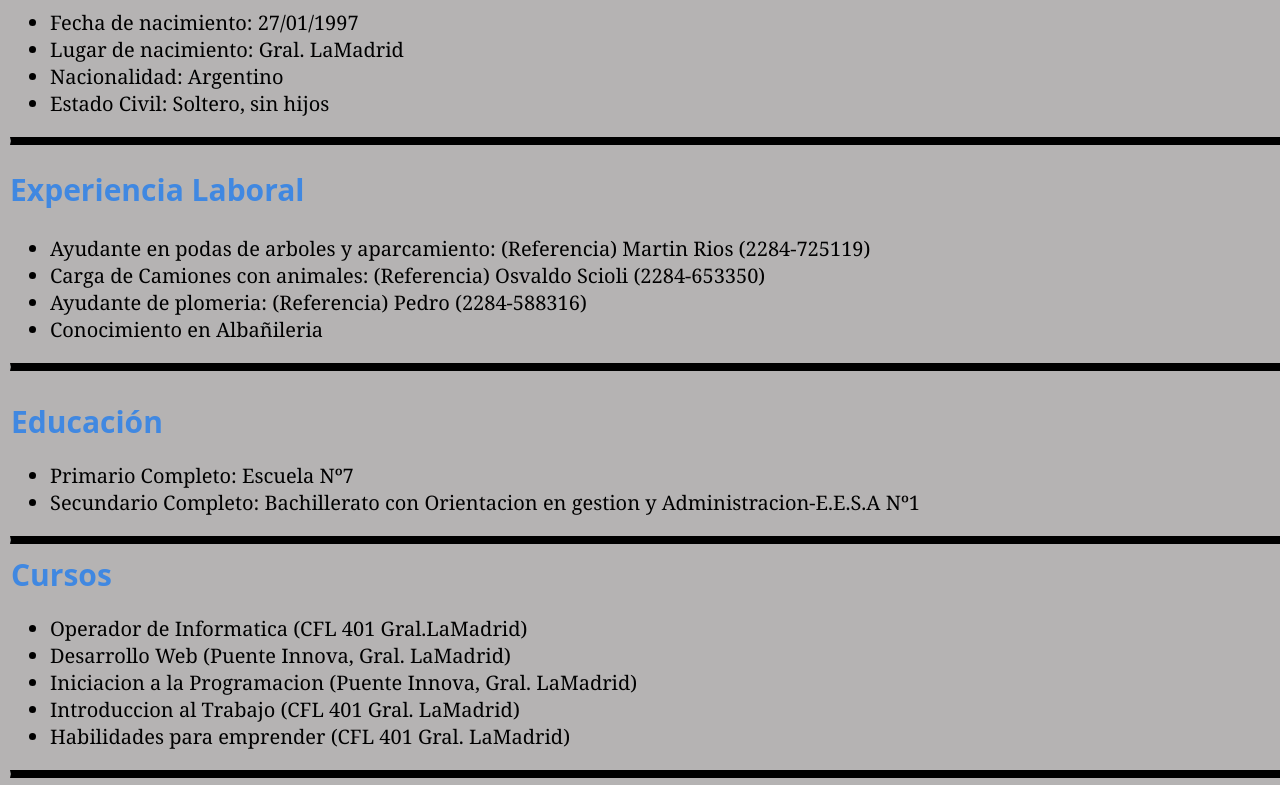
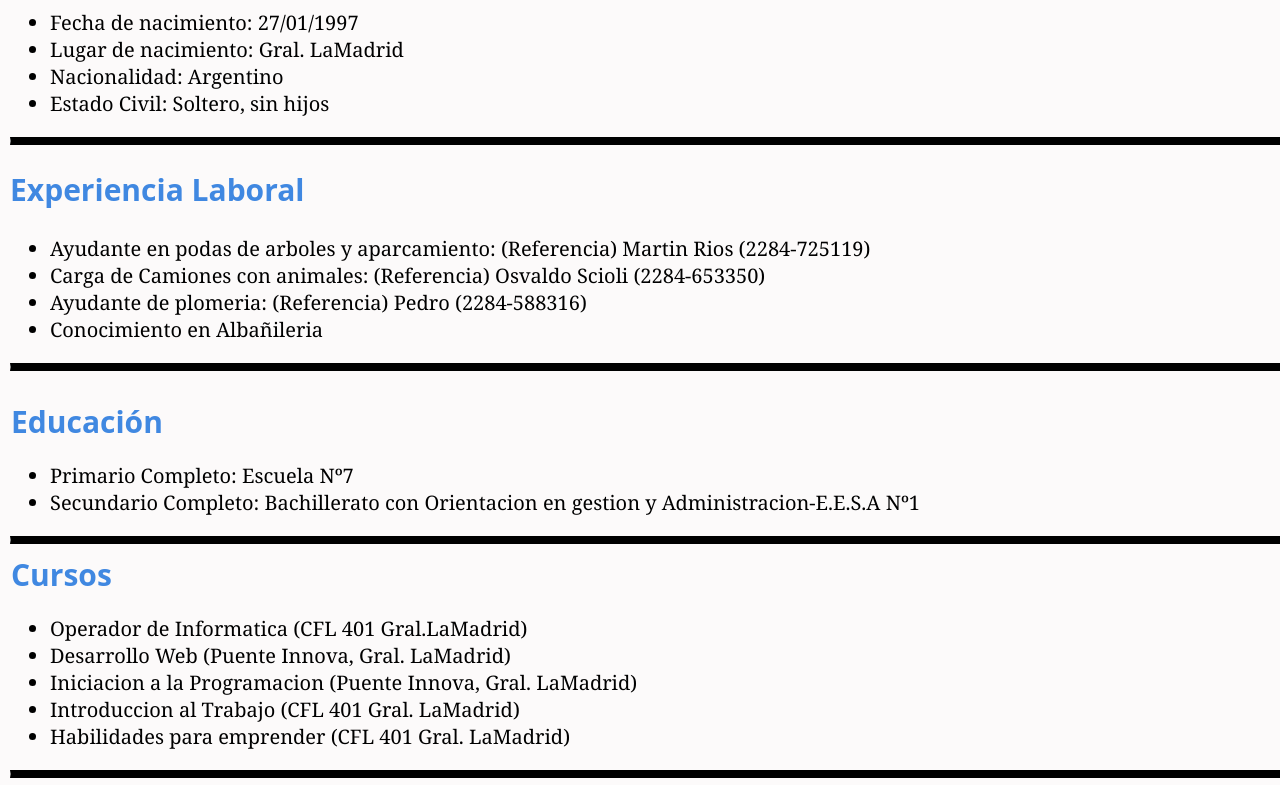
Before and after one commit to Billanilazaro97/CV-WEB, a plain HTML site: page index.html in a window 1280 px wide. Shown: the part 719-1504 px from the top of the page. Drawn offline with Linux system fonts and the light colour scheme.

Commit message:
cambio de color

```diff
--- a/style.css
+++ b/style.css
@@ -9,7 +9,7 @@ body {
 .container {
     width: 100%;
     font-family: cursive;
-    background: #b5b3b3;
+    background: #fcfafa;
     padding: 10px;
     li{
         font-family: Cambria, Cochin, Georgia, Times, 'Times New Roman', serif
```
